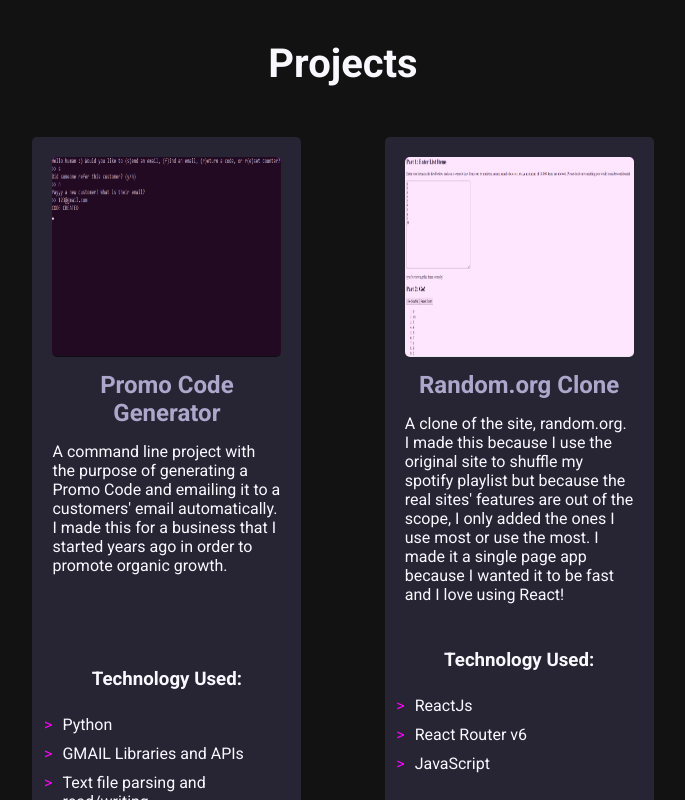
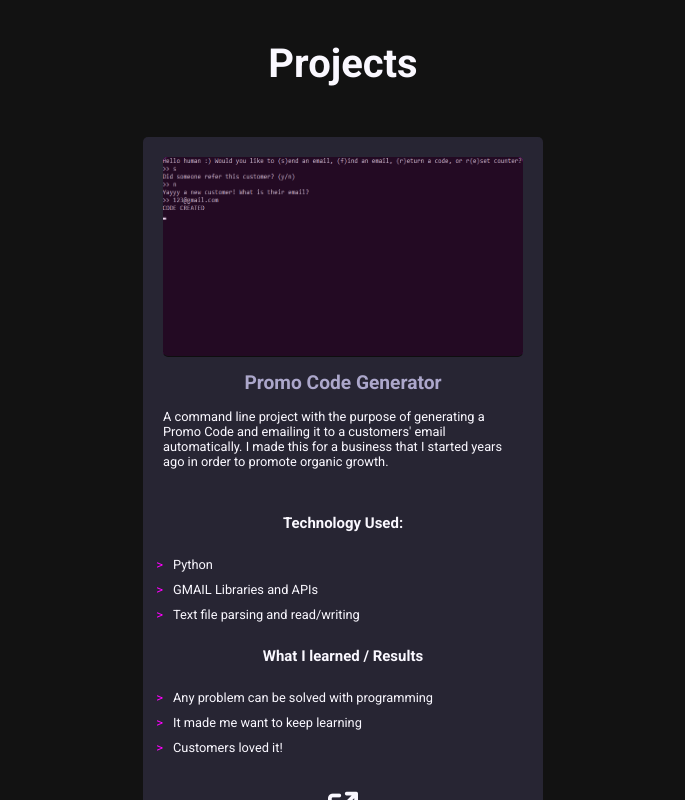
Before and after one commit to NehemiahDias/portfolio-site, a React (Create React App) app: page / in a window 1280 px wide. Shown: the part 760-1560 px from the top of the page, without its empty margins (297-982 px from the left). Built offline with nearby package versions, Linux system fonts and the light colour scheme.

Commit message:
Update ProjectComponent.css

```diff
--- a/src/components/projectsComponents/ProjectComponent.css
+++ b/src/components/projectsComponents/ProjectComponent.css
@@ -10,8 +10,9 @@
     gap: 10px;
 }
 .project {
-    width: 35%;
+    max-width: 400px;
     z-index: 1;
+    font-size: 0.8rem;
     background-color: #272533;
     padding: 20px;
     display: flex;
```
